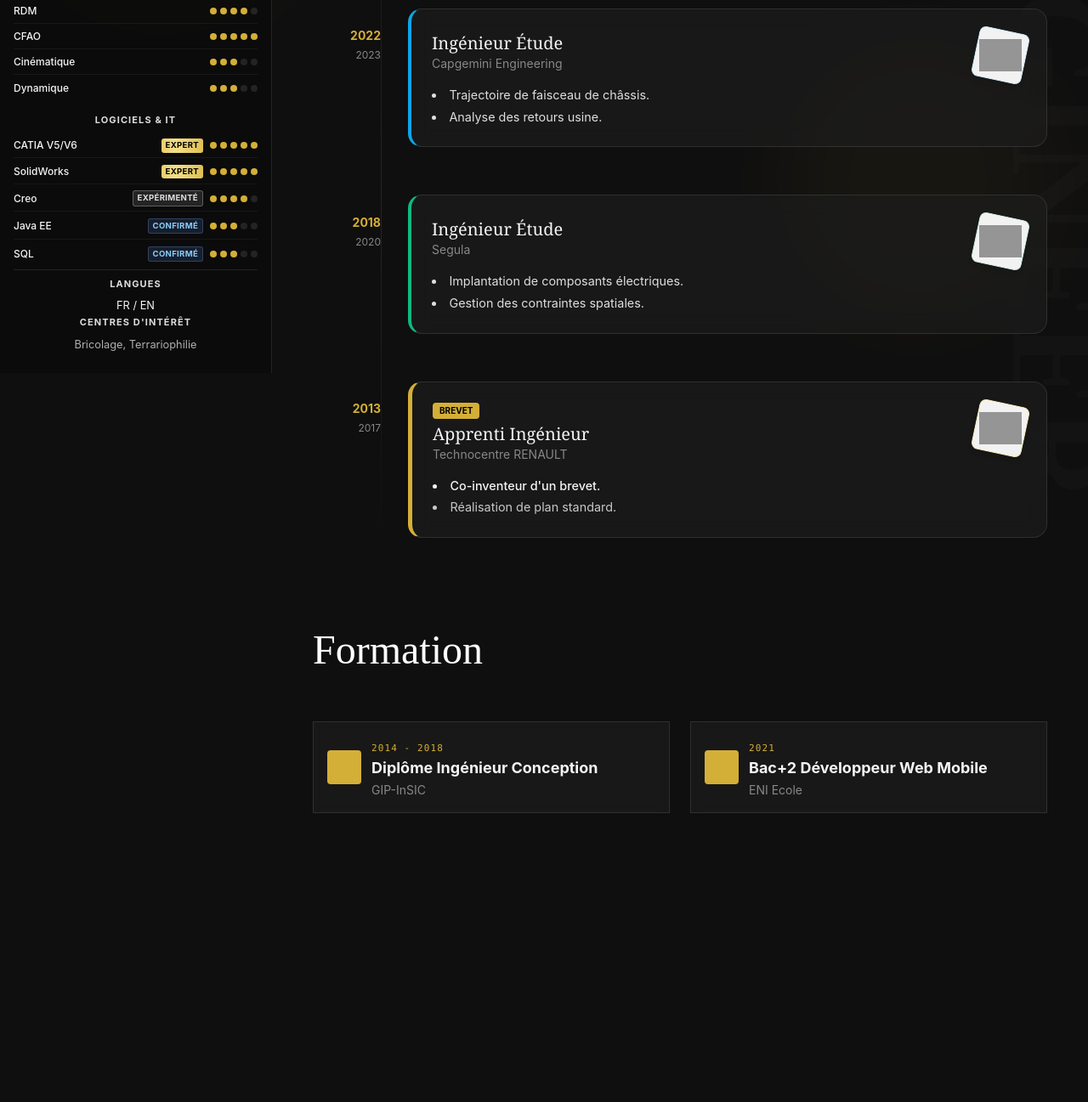
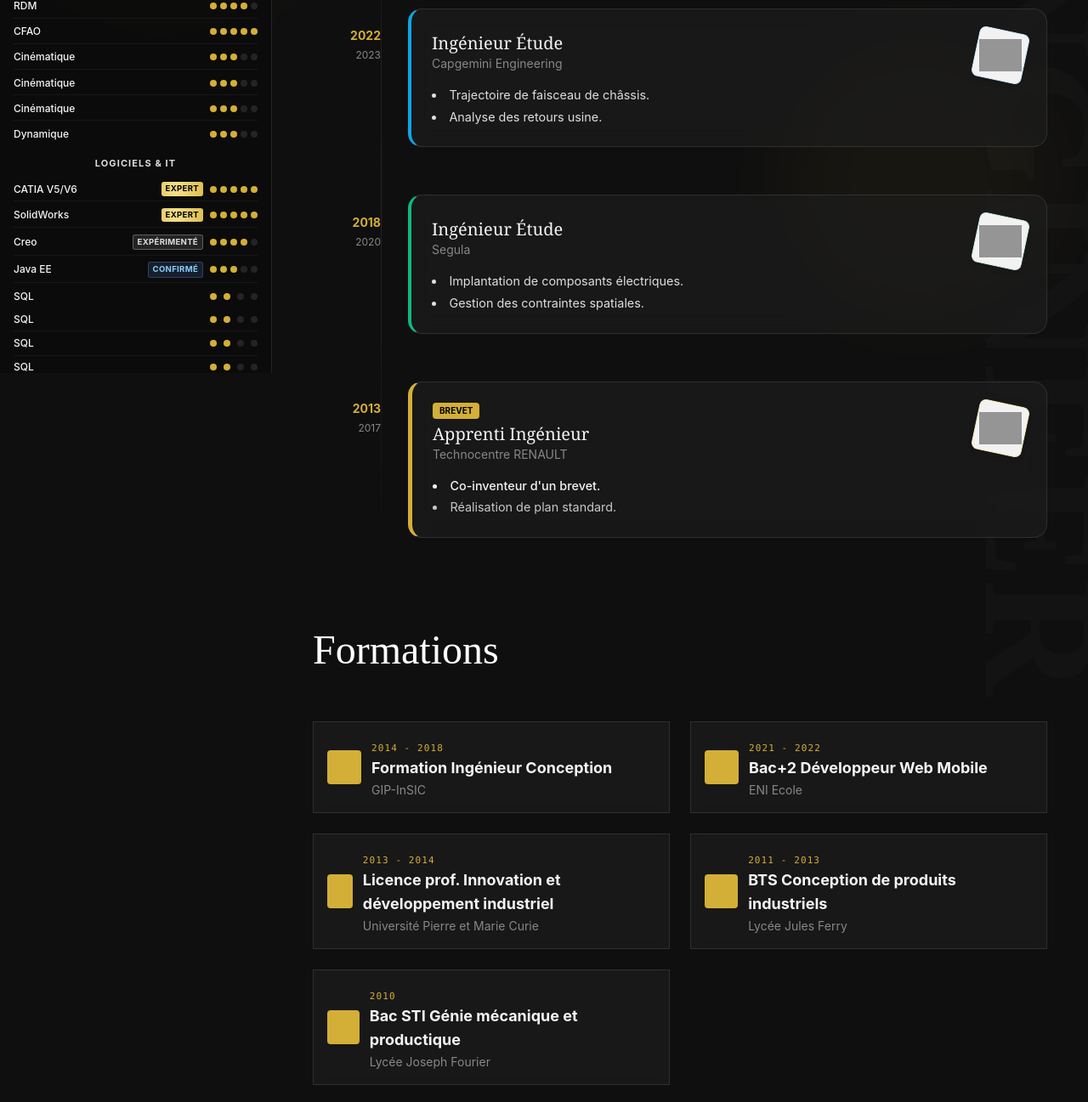
Before and after one commit to ThePankar/stephane_leyendecker_cv, a plain HTML site: page index.html in a window 1280 px wide. Shown: the part 361-1658 px from the top of the page at 85% size. Before the commit the page ends 1350 px from the top, so only its background shows below. Drawn offline with nearby package versions, Linux system fonts and the light colour scheme; grey boxes are pictures that could not be loaded.

Commit message:
maj information

```diff
--- a/assets/js/main.js
+++ b/assets/js/main.js
@@ -8,7 +8,7 @@ const translations = {
     cap_title: "Study Engineer", cap_task1: "Chassis harness trajectory.", cap_task2: "Factory feedback analysis.", cap_detail: "Routing optimization of electrical harnesses.",
     segula_title: "Study Engineer", segula_task1: "Electrical components layout.", segula_task2: "Spatial constraints management.", segula_detail: "Focus on layout in constrained spaces.",
     renault_title: "Apprentice Engineer", patent: "PATENT", renault_task1: "Co-inventor of a patent.", renault_task2: "Standard plan realization.", renault_detail: "Active participation in patented technical innovation.",
-    edu_title: "Education", edu1: "Engineering Degree in Design", edu2: "Web Developer Certification"
+    edu_title: "Education", edu1: "Engineering Degree in Design", edu2: "Web Developer Certification",edu3: "Professional Bachelor's Degree in Innovation and Industrial Development",edu4: "Higher Technician's Certificate in Industrial Product Design",edu5: "Baccalaureate in Mechanical and Production Engineering"
   },
   fr: {
     name: "Stéphane<br/>Leyendecker", title: "Ingénieur Mécanique & 3D", contact: "CONTACT", permis: "Permis B",
@@ -18,7 +18,7 @@ const translations = {
     cap_title: "Ingénieur Étude", cap_task1: "Trajectoire de faisceau de châssis.", cap_task2: "Analyse des retours usine.", cap_detail: "Optimisation du routage des faisceaux électriques.",
     segula_title: "Ingénieur Étude", segula_task1: "Implantation de composants électriques.", segula_task2: "Gestion des contraintes spatiales.", segula_detail: "Focus sur l'implantation de composants.",
     renault_title: "Apprenti Ingénieur", patent: "BREVET", renault_task1: "Co-inventeur d'un brevet.", renault_task2: "Réalisation de plan standard.", renault_detail: "Participation active à l'innovation technique brevetée.",
-    edu_title: "Formation", edu1: "Diplôme Ingénieur Conception", edu2: "Bac+2 Développeur Web Mobile"
+    edu_title: "Formations", edu1: "Formation Ingénieur Conception", edu2: "Bac+2 Développeur Web Mobile",edu3: "Licence prof. Innovation et développement industriel",edu4: "BTS Conception de produits industriels",edu5: "Bac STI Génie mécanique et productique"
   }
 };
 
--- a/index.html
+++ b/index.html
@@ -93,7 +93,9 @@
             <div class="skill-list-item"><span class="text-xs font-medium">RDM</span><div class="skill-dots"><span class="dot active"></span><span class="dot active"></span><span class="dot active"></span><span class="dot last-active"></span><span class="dot"></span></div></div>
             <div class="skill-list-item"><span class="text-xs font-medium">CFAO</span><div class="skill-dots"><span class="dot active"></span><span class="dot active"></span><span class="dot active"></span><span class="dot active"></span><span class="dot last-active"></span></div></div>
             <div class="skill-list-item"><span class="text-xs font-medium">Cinématique</span><div class="skill-dots"><span class="dot active"></span><span class="dot active"></span><span class="dot last-active"></span><span class="dot"></span><span class="dot"></span></div></div>
-             <div class="skill-list-item"><span class="text-xs font-medium">Dynamique</span><div class="skill-dots"><span class="dot active"></span><span class="dot active"></span><span class="dot last-active"></span><span class="dot"></span><span class="dot"></span></div></div>
+            <div class="skill-list-item"><span class="text-xs font-medium">Cinématique</span><div class="skill-dots"><span class="dot active"></span><span class="dot active"></span><span class="dot last-active"></span><span class="dot"></span><span class="dot"></span></div></div>
+            <div class="skill-list-item"><span class="text-xs font-medium">Cinématique</span><div class="skill-dots"><span class="dot active"></span><span class="dot active"></span><span class="dot last-active"></span><span class="dot"></span><span class="dot"></span></div></div>
+            <div class="skill-list-item"><span class="text-xs font-medium">Dynamique</span><div class="skill-dots"><span class="dot active"></span><span class="dot active"></span><span class="dot last-active"></span><span class="dot"></span><span class="dot"></span></div></div>
           </div>
         </section>
 
@@ -101,10 +103,14 @@
           <h2 class="sidebar-section-title" data-i18n="software">Logiciels & IT</h2>
           <div class="space-y-0.5">
             <div class="skill-list-item"><span class="text-xs font-medium">CATIA V5/V6</span><div class="software-item-group"><span class="skill-badge badge-expert">Expert</span><div class="skill-dots"><span class="dot active"></span><span class="dot active"></span><span class="dot active"></span><span class="dot active"></span><span class="dot last-active"></span></div></div></div>
-             <div class="skill-list-item"><span class="text-xs font-medium">SolidWorks</span><div class="software-item-group"><span class="skill-badge badge-expert">Expert</span><div class="skill-dots"><span class="dot active"></span><span class="dot active"></span><span class="dot active"></span><span class="dot active"></span><span class="dot last-active"></span></div></div></div>
+            <div class="skill-list-item"><span class="text-xs font-medium">SolidWorks</span><div class="software-item-group"><span class="skill-badge badge-expert">Expert</span><div class="skill-dots"><span class="dot active"></span><span class="dot active"></span><span class="dot active"></span><span class="dot active"></span><span class="dot last-active"></span></div></div></div>
             <div class="skill-list-item"><span class="text-xs font-medium">Creo</span><div class="software-item-group"><span class="skill-badge badge-experimented">Expérimenté</span><div class="skill-dots"><span class="dot active"></span><span class="dot active"></span><span class="dot active"></span><span class="dot last-active"></span><span class="dot"></span></div></div></div>
             <div class="skill-list-item"><span class="text-xs font-medium">Java EE</span><div class="software-item-group"><span class="skill-badge badge-confirmed">Confirmé</span><div class="skill-dots"><span class="dot active"></span><span class="dot active"></span><span class="dot last-active"></span><span class="dot"></span><span class="dot"></span></div></div></div>
-            <div class="skill-list-item"><span class="text-xs font-medium">SQL</span><div class="software-item-group"><span class="skill-badge badge-confirmed">Confirmé</span><div class="skill-dots"><span class="dot active"></span><span class="dot active"></span><span class="dot last-active"></span><span class="dot"></span><span class="dot"></span></div></div></div>
+            <div class="skill-list-item"><span class="text-xs font-medium">SQL</span><div class="software-item-group"><span class="dot active"></span><span class="dot last-active"></span><span class="dot"></span><span class="dot"></span></div></div></div>
+            <div class="skill-list-item"><span class="text-xs font-medium">SQL</span><div class="software-item-group"><span class="dot active"></span><span class="dot last-active"></span><span class="dot"></span><span class="dot"></span></div></div>
+            <div class="skill-list-item"><span class="text-xs font-medium">SQL</span><div class="software-item-group"><span class="dot active"></span><span class="dot last-active"></span><span class="dot"></span><span class="dot"></span></div></div>
+            <div class="skill-list-item"><span class="text-xs font-medium">SQL</span><div class="software-item-group"><span class="dot active"></span><span class="dot last-active"></span><span class="dot"></span><span class="dot"></span></div></div>
+            <div class="skill-list-item"><span class="text-xs font-medium">SQL</span><div class="software-item-group"><span class="dot active"></span><span class="dot last-active"></span><span class="dot"></span><span class="dot"></span></div>
           </div>
         </section>
       </div>
@@ -212,20 +218,44 @@
 
       <!-- Formation -->
       <section class="relative z-10 mt-16">
-        <h2 class="main-section-title reveal-item" data-i18n="edu_title"><span class="line"></span>Formation</h2>
+        <h2 class="main-section-title reveal-item" data-i18n="edu_title"><span class="line"></span>Formations</h2>
+
         <div class="grid md:grid-cols-2 gap-6">
+
           <article class="edu-card reveal-item backdrop-blur-sm bg-[var(--card)] border border-[var(--border)] p-4">
             <div class="flex items-center gap-3">
               <div class="w-10 h-10 rounded bg-[var(--accent)] bg-opacity-20 flex items-center justify-center text-[var(--accent)]"><svg class="w-5 h-5" fill="none" stroke="currentColor" viewBox="0 0 24 24"><path stroke-linecap="round" stroke-linejoin="round" stroke-width="2" d="M12 14l9-5-9-5-9 5 9 5z"></path></svg></div>
-              <div><span class="text-[11px] font-mono uppercase tracking-widest text-[var(--accent)]">2014 - 2018</span><h3 class="text-lg font-bold text-[var(--fg)]" data-i18n="edu1">Diplôme Ingénieur Conception</h3><p class="text-sm text-[var(--muted)] mt-0.5">GIP-InSIC</p></div>
+              <div><span class="text-[11px] font-mono uppercase tracking-widest text-[var(--accent)]">2014 - 2018</span><h3 class="text-lg font-bold text-[var(--fg)]" data-i18n="edu1">Formation Ingénieur Conception</h3><p class="text-sm text-[var(--muted)] mt-0.5">GIP-InSIC</p></div>
             </div>
           </article>
+
           <article class="edu-card reveal-item backdrop-blur-sm bg-[var(--card)] border border-[var(--border)] p-4">
             <div class="flex items-center gap-3">
               <div class="w-10 h-10 rounded bg-[var(--accent)] bg-opacity-20 flex items-center justify-center text-[var(--accent)]"><svg class="w-5 h-5" fill="none" stroke="currentColor" viewBox="0 0 24 24"><path stroke-linecap="round" stroke-linejoin="round" stroke-width="2" d="M10 20l4-16m4 4l4 4-4 4M6 16l-4-4 4-4"></path></svg></div>
-              <div><span class="text-[11px] font-mono uppercase tracking-widest text-[var(--accent)]">2021</span><h3 class="text-lg font-bold text-[var(--fg)]" data-i18n="edu2">Bac+2 Développeur Web Mobile</h3><p class="text-sm text-[var(--muted)] mt-0.5">ENI Ecole</p></div>
+              <div><span class="text-[11px] font-mono uppercase tracking-widest text-[var(--accent)]">2021 - 2022</span><h3 class="text-lg font-bold text-[var(--fg)]" data-i18n="edu2">Bac+2 Développeur Web/Web Mobile</h3><p class="text-sm text-[var(--muted)] mt-0.5">ENI Ecole</p></div>
             </div>
           </article>
+
+          <article class="edu-card reveal-item backdrop-blur-sm bg-[var(--card)] border border-[var(--border)] p-4">
+                <div class="flex items-center gap-3">
+                    <div class="w-10 h-10 rounded bg-[var(--accent)] bg-opacity-20 flex items-center justify-center text-[var(--accent)]"><svg class="w-5 h-5" fill="none" stroke="currentColor" viewBox="0 0 24 24"><path stroke-linecap="round" stroke-linejoin="round" stroke-width="2" d="M10 20l4-16m4 4l4 4-4 4M6 16l-4-4 4-4"></path></svg></div>
+                    <div><span class="text-[11px] font-mono uppercase tracking-widest text-[var(--accent)]">2013 - 2014</span><h3 class="text-lg font-bold text-[var(--fg)]" data-i18n="edu3">Licence prof. Innovation et développement industriel</h3><p class="text-sm text-[var(--muted)] mt-0.5">Université Pierre et Marie Curie</p></div>
+                </div>
+          </article>
+
+            <article class="edu-card reveal-item backdrop-blur-sm bg-[var(--card)] border border-[var(--border)] p-4">
+                <div class="flex items-center gap-3">
+                    <div class="w-10 h-10 rounded bg-[var(--accent)] bg-opacity-20 flex items-center justify-center text-[var(--accent)]"><svg class="w-5 h-5" fill="none" stroke="currentColor" viewBox="0 0 24 24"><path stroke-linecap="round" stroke-linejoin="round" stroke-width="2" d="M10 20l4-16m4 4l4 4-4 4M6 16l-4-4 4-4"></path></svg></div>
+                    <div><span class="text-[11px] font-mono uppercase tracking-widest text-[var(--accent)]">2011 - 2013</span><h3 class="text-lg font-bold text-[var(--fg)]" data-i18n="edu4">BTS Conceptioon de produits industriels</h3><p class="text-sm text-[var(--muted)] mt-0.5">Lycée Jules Ferry</p></div>
+                </div>
+            </article>
+
+            <article class="edu-card reveal-item backdrop-blur-sm bg-[var(--card)] border border-[var(--border)] p-4">
+                <div class="flex items-center gap-3">
+                    <div class="w-10 h-10 rounded bg-[var(--accent)] bg-opacity-20 flex items-center justify-center text-[var(--accent)]"><svg class="w-5 h-5" fill="none" stroke="currentColor" viewBox="0 0 24 24"><path stroke-linecap="round" stroke-linejoin="round" stroke-width="2" d="M10 20l4-16m4 4l4 4-4 4M6 16l-4-4 4-4"></path></svg></div>
+                    <div><span class="text-[11px] font-mono uppercase tracking-widest text-[var(--accent)]">2010</span><h3 class="text-lg font-bold text-[var(--fg)]" data-i18n="edu5">Bac STI Génie mécanique et productique</h3><p class="text-sm text-[var(--muted)] mt-0.5">Lycée Joseph Fourier</p></div>
+                </div>
+            </article>
         </div>
       </section>
 
```
